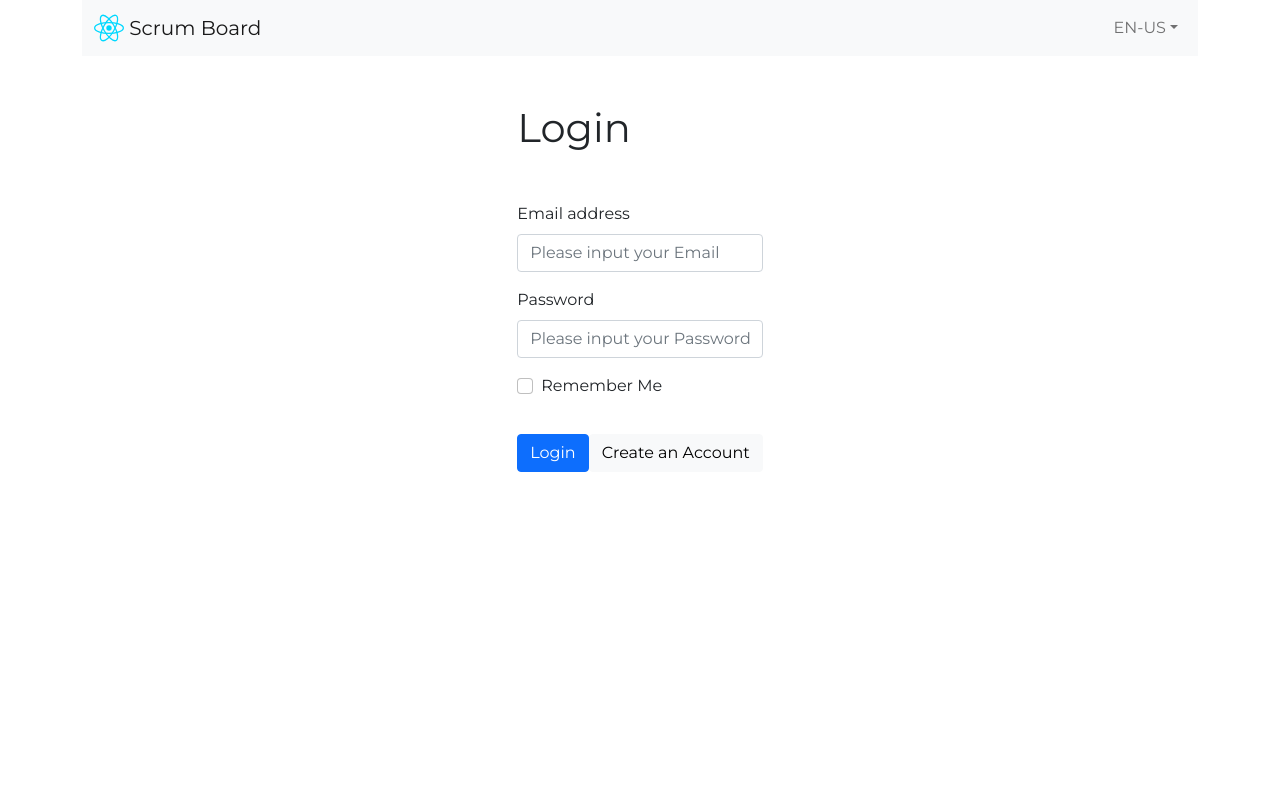
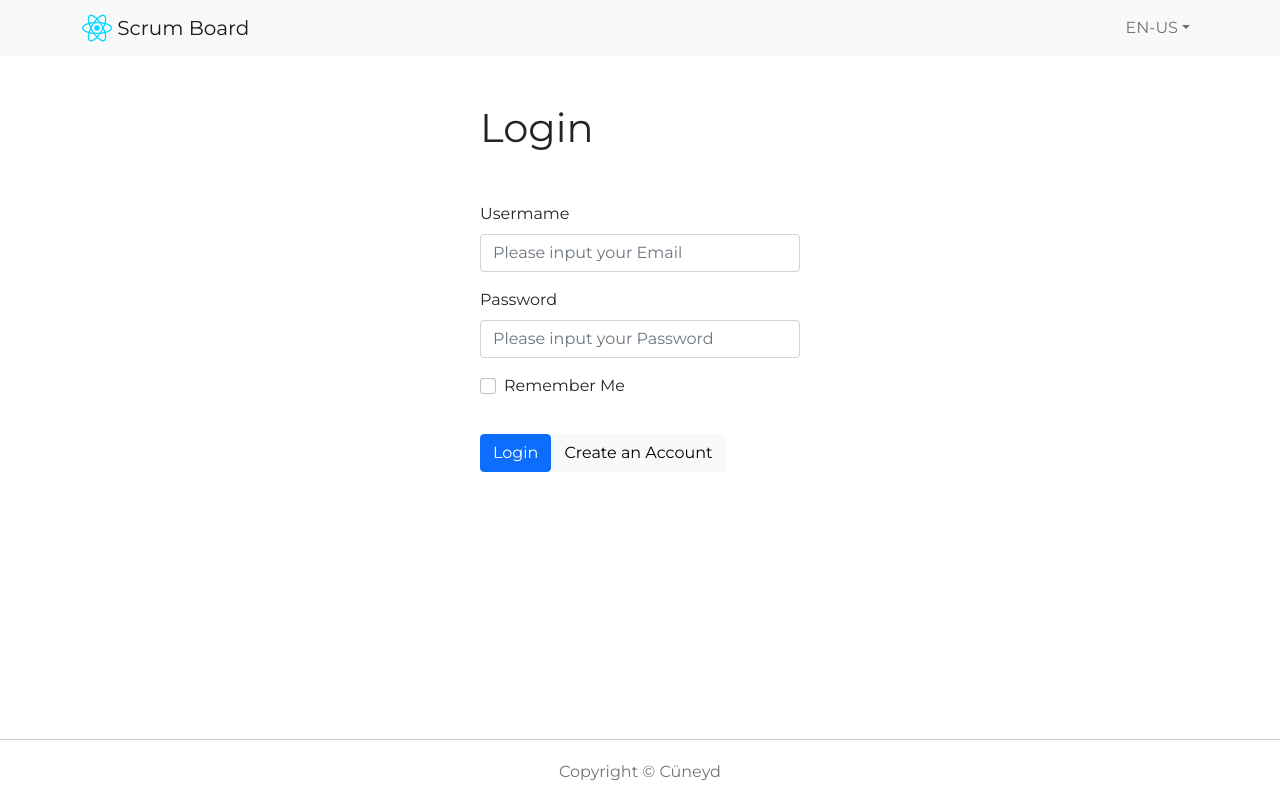
Before and after one commit to cuneydbolukoglu/Scrum-Board, a React (Create React App) app: page /#/login in a window 1280 px wide. Built offline with nearby package versions, Linux system fonts and the light colour scheme; no server answers.

Commit message:
project update

```diff
--- a/package.json
+++ b/package.json
@@ -1,6 +1,7 @@
 {
   "name": "Scrum-Board",
   "version": "0.1.0",
+  "author": "Cüneyd",
   "private": true,
   "dependencies": {
     "@testing-library/jest-dom": "^5.11.9",
@@ -10,9 +11,9 @@
     "firebase": "^8.2.4",
     "i18next-browser-languagedetector": "^6.1.2",
     "md5": "^2.3.0",
-    "react": "^17.0.1",
+    "react": "^18.2.0",
     "react-bootstrap": "^2.0.0-beta.6",
-    "react-dom": "^17.0.1",
+    "react-dom": "^18.2.0",
     "react-i18next": "^11.12.0",
     "react-redux": "^7.2.5",
     "react-router-dom": "^5.2.0",
--- a/public/index.html
+++ b/public/index.html
@@ -18,7 +18,7 @@
       work correctly both with client-side routing and a non-root public URL.
       Learn how to configure a non-root public URL by running `npm run build`.
     -->
-    <title>React App</title>
+    <title>Scrum Board</title>
   </head>
   <body>
     <noscript>You need to enable JavaScript to run this app.</noscript>
--- a/src/App.jsx
+++ b/src/App.jsx
@@ -12,8 +12,8 @@ import { Container } from 'react-bootstrap';
 function App() {
   return (
     <Router>
+      <Header />
       <Container>
-        <Header />
         <Switch>
           <Route exact path="/login" component={Login} />
           <Route exact path="/register" component={Register} />
@@ -22,8 +22,8 @@ function App() {
           <Route exact path="/change-password" component={ChangePassword} />
           <Route component={Errorpage} />
         </Switch>
-        <Footer />
       </Container>
+      <Footer />
     </Router>
   )
 }
--- a/src/components/CrudModalEdit/index.jsx
+++ b/src/components/CrudModalEdit/index.jsx
@@ -1,6 +1,7 @@
 import { useState, useEffect } from 'react';
 import { Modal, Form, Button } from 'react-bootstrap';
 import { database } from '../../firebase';
+import i18n from '../../i18n';
 
 const CrudModalEdit = props => {
     const [subject, setSubject] = useState('');
@@ -44,17 +45,17 @@ const CrudModalEdit = props => {
     return (
         <Modal show={props.show} onHide={() => props.onClose()}>
             <Modal.Header closeButton>
-                <Modal.Title>Edit</Modal.Title>
-                <Button className="position-absolute" style={{ right: "45px" }} variant="danger" size="sm" onClick={deleteIssue}>Delete</Button>
+                <Modal.Title>{i18n.t("edit")}</Modal.Title>
+                <Button className="position-absolute" style={{ right: "45px" }} variant="danger" size="sm" onClick={deleteIssue}>{i18n.t("delete")}</Button>
             </Modal.Header>
             <Modal.Body>
                 <Form noValidate onSubmit={updateData}>
                     <Form.Group className="mb-3" controlId="formBasicSubject">
-                        <Form.Label>Subject</Form.Label>
+                        <Form.Label>{i18n.t("subject")}</Form.Label>
                         <Form.Control type="text" onChange={(e) => setSubject(e.target.value)} value={subject} placeholder="" required />
                     </Form.Group>
                     <Form.Group className="mb-3" controlId="formBasicCreate">
-                        <Form.Label>Status</Form.Label>
+                        <Form.Label>{i18n.t("status")}</Form.Label>
                         <Form.Select onChange={(e) => setStatus(e.target.value)} value={status} placeholder="" required >
                             {
                                 Status.map((item, index) => (
@@ -68,7 +69,7 @@ const CrudModalEdit = props => {
                         <Form.Control disabled type="text" onChange={(e) => setAssignedUser(e.target.value)} value={assignedUser} placeholder="" required />
                     </Form.Group>
                     <Form.Group className="mb-3" controlId="formBasicDesc">
-                        <Form.Label>Description</Form.Label>
+                        <Form.Label>{i18n.t("description")}</Form.Label>
                         <Form.Control as="textarea" rows={10} onChange={(e) => setDescription(e.target.value)} value={description} placeholder="" required />
                     </Form.Group>
                     <Button size="sm" variant="primary" type="submit">Save</Button>
--- a/src/components/TaskList/index.jsx
+++ b/src/components/TaskList/index.jsx
@@ -30,7 +30,7 @@ const TaskList = props => {
     return (
         <>
             <Create />
-            <Row className="issue mt-3" gutter={[16, 16]}>
+            <Row className="issue-row issue mt-3" gutter={[16, 16]}>
                 <Col className="col-bg" span={7}>
                     <h2>{i18n.t('TODO')} {data.filter(item => item.status === "new").length}</h2>
                     {
--- a/src/components/footer/index.jsx
+++ b/src/components/footer/index.jsx
@@ -4,15 +4,14 @@ import { useTranslation } from "react-i18next";
 
 const Index = props => {
     const { i18n } = useTranslation();
-    const location = useLocation();
-    const match = location.pathname === '/login' | location.pathname === '/register'
+    // const location = useLocation();
+    // const match = location.pathname === '/login' | location.pathname === '/register'
 
     return (
-        !match &&
         <footer>
-            <Navbar bg="dark" variant="dark" className="mt-5 p-2">
+            <Navbar className="mt-1 p-2">
                 <Navbar.Text>
-                    {i18n.t('Copyright')}
+                    {i18n.t('Copyright')} © Cüneyd
                 </Navbar.Text>
             </Navbar>
         </footer>
--- a/src/components/header/index.jsx
+++ b/src/components/header/index.jsx
@@ -75,7 +75,7 @@ const Index = props => {
                 </Navbar>
             </header>
             :
-            <>
+            <div>
                 <header>
                     <Navbar collapseOnSelect expand="lg" bg="light" className="mb-5">
                         <Container>
@@ -86,32 +86,32 @@ const Index = props => {
                                     width="30"
                                     height="30"
                                     className="d-inline-block align-top"
-                                />{' '}
-                                Scrum Board
+                                />
+                                {'Scrum Board'}
                             </Navbar.Brand>
                             <Navbar.Toggle aria-controls="responsive-navbar-nav" />
                             <Navbar.Collapse className="justify-content-end">
                                 <Nav>
-                                    <Nav.Link as={Link} to="/">{i18n.t('home')}</Nav.Link>
-                                    <Nav.Link as={Link} to="/contact">{i18n.t('contact')}</Nav.Link>
+                                    {/* <Nav.Link as={Link} to="/">{i18n.t('home')}</Nav.Link>
+                                    <Nav.Link as={Link} to="/contact">{i18n.t('contact')}</Nav.Link> */}
+                                    <NavDropdown title={user} id="collasible-nav-dropdown">
+                                        <NavDropdown.Item>{email}</NavDropdown.Item>
+                                        <NavDropdown.Divider />
+                                        <NavDropdown.Item as={Link} to="/profile">{i18n.t('profile')}</NavDropdown.Item>
+                                        <NavDropdown.Item as={Link} to="/change-password">{i18n.t('change_password')}</NavDropdown.Item>
+                                        <NavDropdown.Item onClick={onLogout}>{i18n.t('logout')}</NavDropdown.Item>
+                                    </NavDropdown>
                                     <NavDropdown title={localStorage.getItem("i18nextLng").toUpperCase()} id="collasible-nav-dropdown">
                                         <NavDropdown.Item onClick={() => changeLanguage("tr")}>TR</NavDropdown.Item>
                                         <NavDropdown.Divider />
                                         <NavDropdown.Item onClick={() => changeLanguage("en")}>EN</NavDropdown.Item>
                                     </NavDropdown>
                                 </Nav>
-                                <NavDropdown title={user} id="collasible-nav-dropdown">
-                                    <NavDropdown.Item>{email}</NavDropdown.Item>
-                                    <NavDropdown.Divider />
-                                    <NavDropdown.Item as={Link} to="/profile">{i18n.t('profile')}</NavDropdown.Item>
-                                    <NavDropdown.Item as={Link} to="/change-password">{i18n.t('change_password')}</NavDropdown.Item>
-                                    <NavDropdown.Item onClick={onLogout}>{i18n.t('logout')}</NavDropdown.Item>
-                                </NavDropdown>
                             </Navbar.Collapse>
                         </Container>
                     </Navbar>
                 </header>
-            </>
+            </div>
     )
 }
 
--- a/src/pages/Login.jsx
+++ b/src/pages/Login.jsx
@@ -49,10 +49,10 @@ const Login = props => {
 
     return (
         <section className="justify-content-center align-items-center d-flex">
-            <Form noValidate validated={validated} onSubmit={handleSubmit}>
+            <Form style={{ width: 320 }} noValidate validated={validated} onSubmit={handleSubmit}>
                 <h1>{i18n.t('Login')}</h1>
                 <Form.Group className="mb-3" controlId="formBasicEmail">
-                    <Form.Label>{i18n.t('Email-address')}</Form.Label>
+                    <Form.Label>{i18n.t('username')}</Form.Label>
                     <Form.Control type="email" placeholder={i18n.t("Please input your Email")} onChange={(e) => setEmail(e.target.value)} required />
                 </Form.Group>
                 <Form.Group className="mb-3" controlId="formBasicPassword">
--- a/src/pages/Register.jsx
+++ b/src/pages/Register.jsx
@@ -61,7 +61,7 @@ const Register = props => {
 
     return (
         <section className="justify-content-center align-items-center d-flex">
-            <Form noValidate validated={validated} onSubmit={handleSubmit}>
+            <Form style={{ width: 320 }} noValidate validated={validated} onSubmit={handleSubmit}>
                 <h1>{i18n.t("Register")}</h1>
                 <Form.Group className="mb-3" controlId="formBasicName">
                     <Form.Label>{i18n.t("Name")}</Form.Label>
--- a/src/style/main.scss
+++ b/src/style/main.scss
@@ -13,11 +13,11 @@ body {
     height: 100%;
 }
 
-h1{
+h1 {
     margin-bottom: 50px !important;
 }
 
-h2{
+h2 {
     font-size: 16px !important;
     margin-top: 15px;
 }
@@ -54,7 +54,7 @@ h2{
     }
 }
 
-.avatar{
+.avatar {
     background-color: #0d6efd;
     color: #fff;
     border-radius: 50%;
@@ -64,3 +64,17 @@ h2{
     width: 24px;
     text-align: center;
 }
+
+.issue-row {
+    padding: 20px 0px 15px 0px !important;
+}
+
+footer{
+    display: flex;
+    position: absolute;
+    bottom: 0;
+    width: 100%;
+    align-items: center;
+    justify-content: center;
+    border-top: 1px solid #CCC;
+}
--- a/src/translations/en.json
+++ b/src/translations/en.json
@@ -7,7 +7,6 @@
         "logout": "Logout",
         "This page could not be found.": "This page could not be found.",
         "create": "Create",
-        "Copyright": "Copyright",
         "TODO": "TO DO",
         "INPROGRESS": "IN PROGRESS",
         "DONE": "DONE",
@@ -19,6 +18,7 @@
         "Please input your Email": "Please input your Email",
         "Please input your Password": "Please input your Password",
         "Register": "Register",
-        "Please input your Name": "Please input your Name"
+        "Please input your Name": "Please input your Name",
+        "username": "Usermame"
     }
 }
--- a/src/translations/tr.json
+++ b/src/translations/tr.json
@@ -7,7 +7,6 @@
         "logout": "Çıkış Yap",
         "This page could not be found.": "Sayfa bulunamadı.",
         "create": "Ekle",
-        "Copyright": "Telif Hakkı",
         "TODO": "YAPILACAKLAR",
         "INPROGRESS": "DEVAM EDEN",
         "DONE": "YAPILDI",
@@ -20,6 +19,12 @@
         "Please input your Password":"Lütfen Şifrenizi girin",
         "Register": "Kayıt Ol",
         "Name": "İsminiz",
-        "Please input your Name": "Lütfen İsminizi girin"
+        "Please input your Name": "Lütfen İsminizi girin",
+        "username": "Kullanıcı Adı",
+        "description": "Açıklama",
+        "status": "Durum",
+        "subject": "Konu",
+        "edit": "Düzenle",
+        "delete": "Sil"
     }
 }
```
Also changed, not shown: 2 other files (tests, documents, lock files or other folders).
